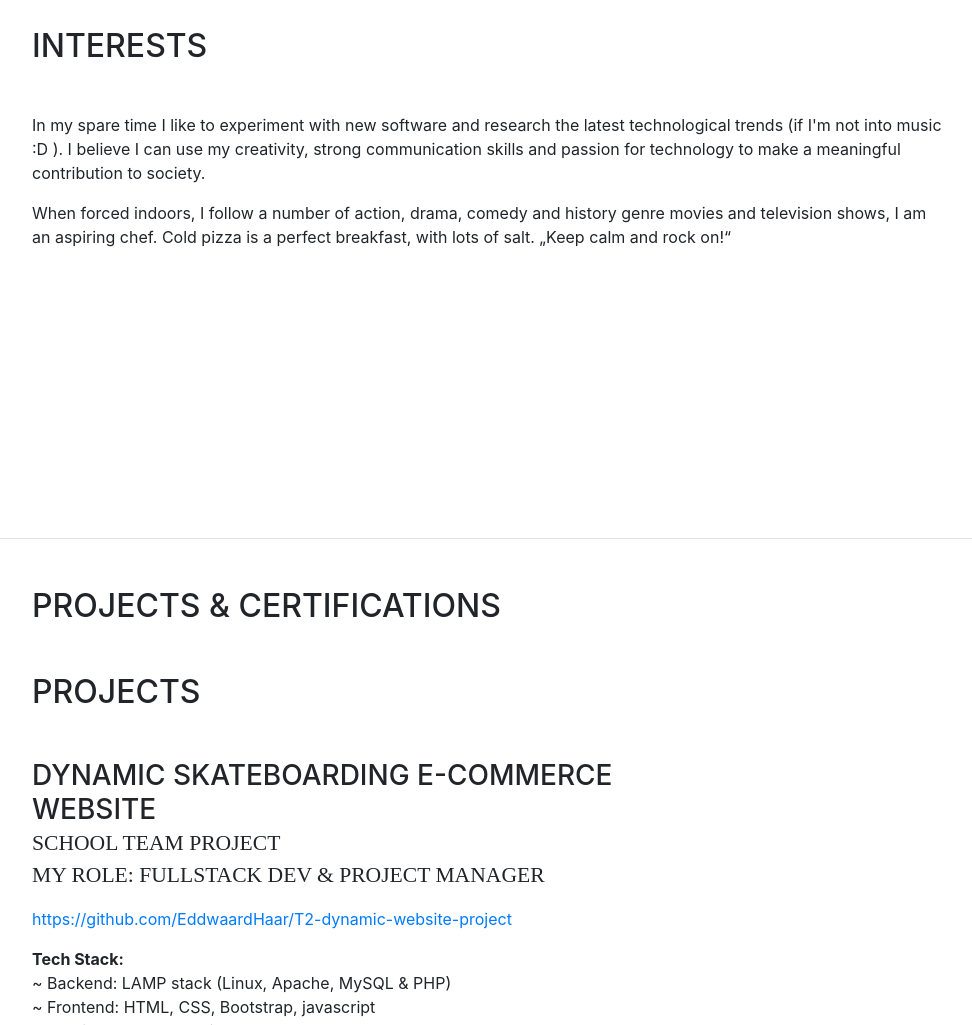
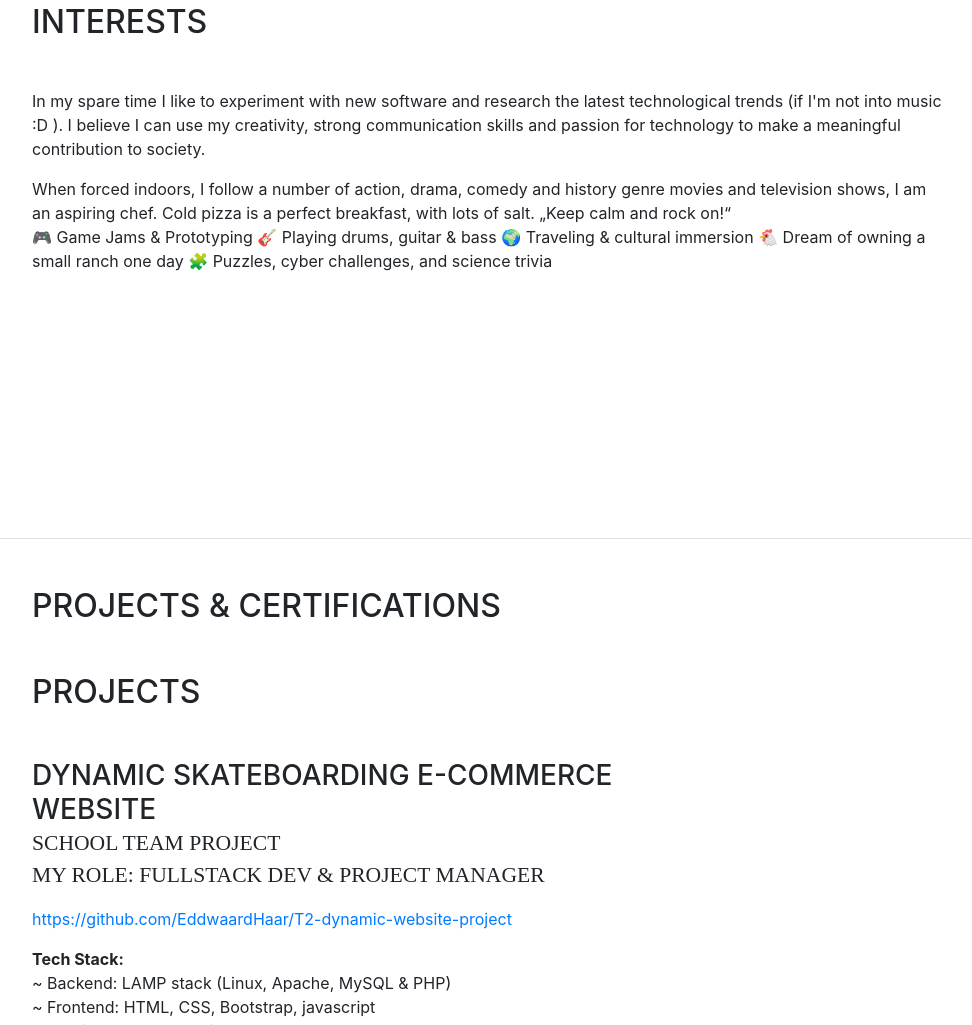
Before and after one commit to EddwaardHaar/portfolio, a website with bundled scripts: page index.html in a window 1280 px wide. Shown: the part 6982-8007 px from the top of the page, without its empty margins (288-1260 px from the left). Built offline with nearby package versions, Linux system fonts and the light colour scheme; a web font is replaced by a local one.

Commit message:
Update index.html
interest content in progress

```diff
--- a/index.html
+++ b/index.html
@@ -386,6 +386,16 @@
           <h2 class="mb-5">Interests</h2>
           <p>In my spare time I like to experiment with new software and research the latest technological trends (if I'm not into music :D ). I believe I can use my creativity, strong communication skills and passion for technology to make a meaningful contribution to society.</p>
           <p class="mb-0">When forced indoors, I follow a number of action, drama, comedy and history genre movies and television shows, I am an aspiring chef. Cold pizza is a perfect breakfast, with lots of salt.  „Keep calm and rock on!“</p>
+
+          <p class="mb-0">
+            🎮 Game Jams & Prototyping
+            🎸 Playing drums, guitar & bass
+            🌍 Traveling & cultural immersion
+            🐔 Dream of owning a small ranch one day
+            🧩 Puzzles, cyber challenges, and science trivia
+          </p>
+
+
         </div>
       </section>
 
```
